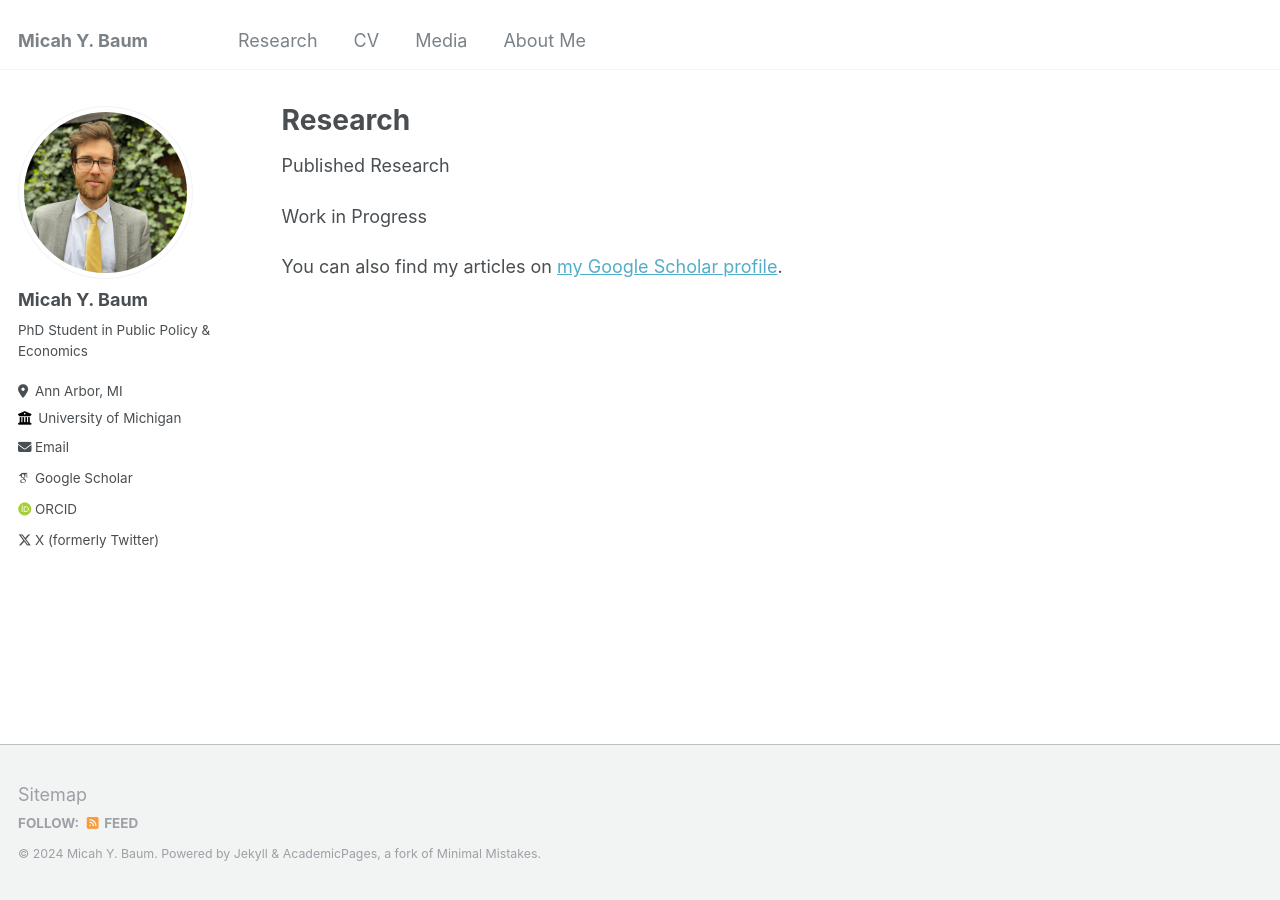
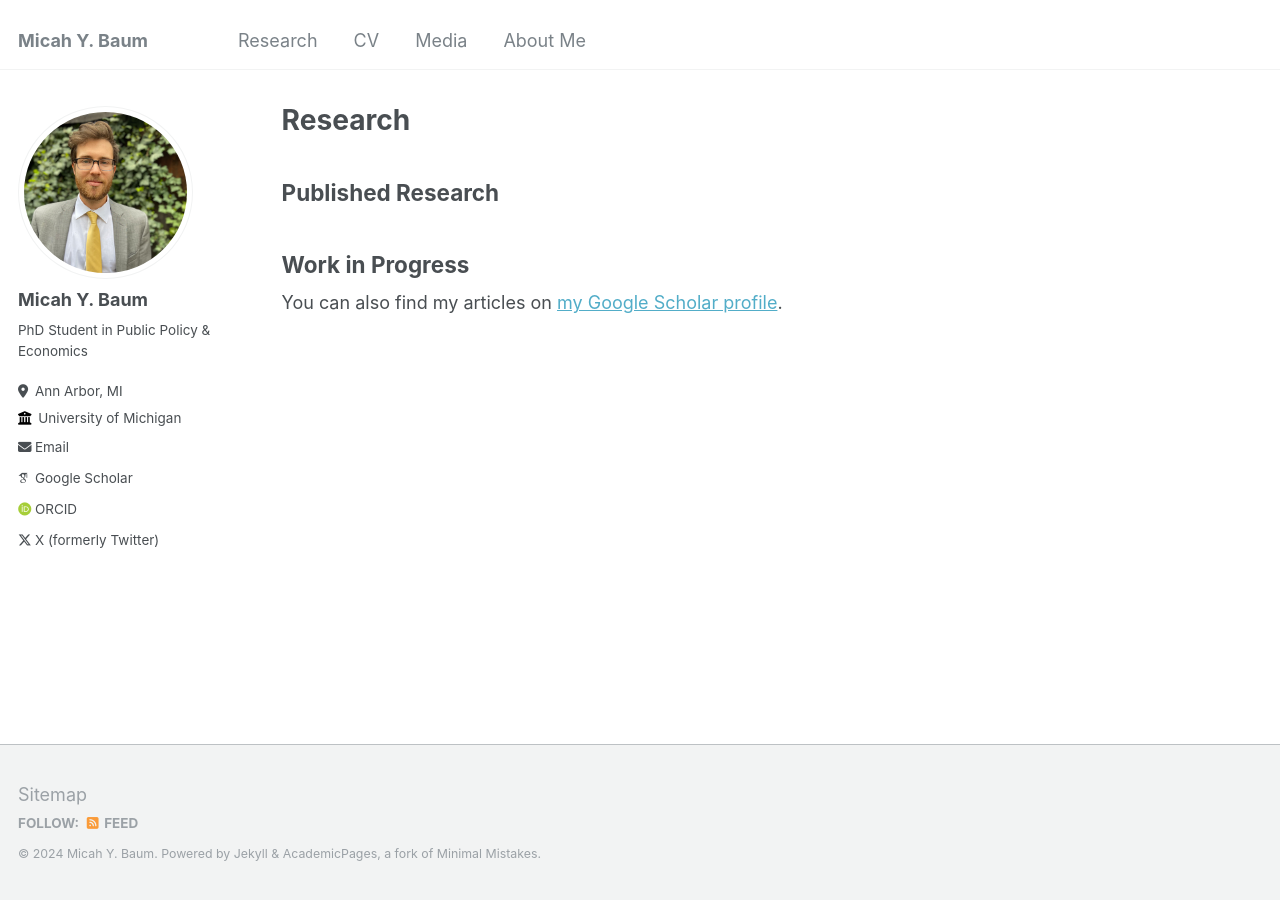
Before and after one commit to micah-baum/micah-baum.github.io, a Jekyll site: the page built from _pages/research.md, in a window 1280 px wide. Built offline with Jekyll 4.4.1, drawn with Linux system fonts in a browser that asks for light colours; some web fonts are replaced.

```diff
--- a/_pages/research.md
+++ b/_pages/research.md
@@ -5,14 +5,14 @@ permalink: /research/
 author_profile: true
 ---
 
-Published Research
+## Published Research
 {% include base_path %}
 
 {% for post in site.research-published reversed %}
   {% include archive-single.html %}
 {% endfor %}
 
-Work in Progress
+## Work in Progress
 {% include base_path %}
 
 {% for post in site.research-in-progress reversed %}
```
